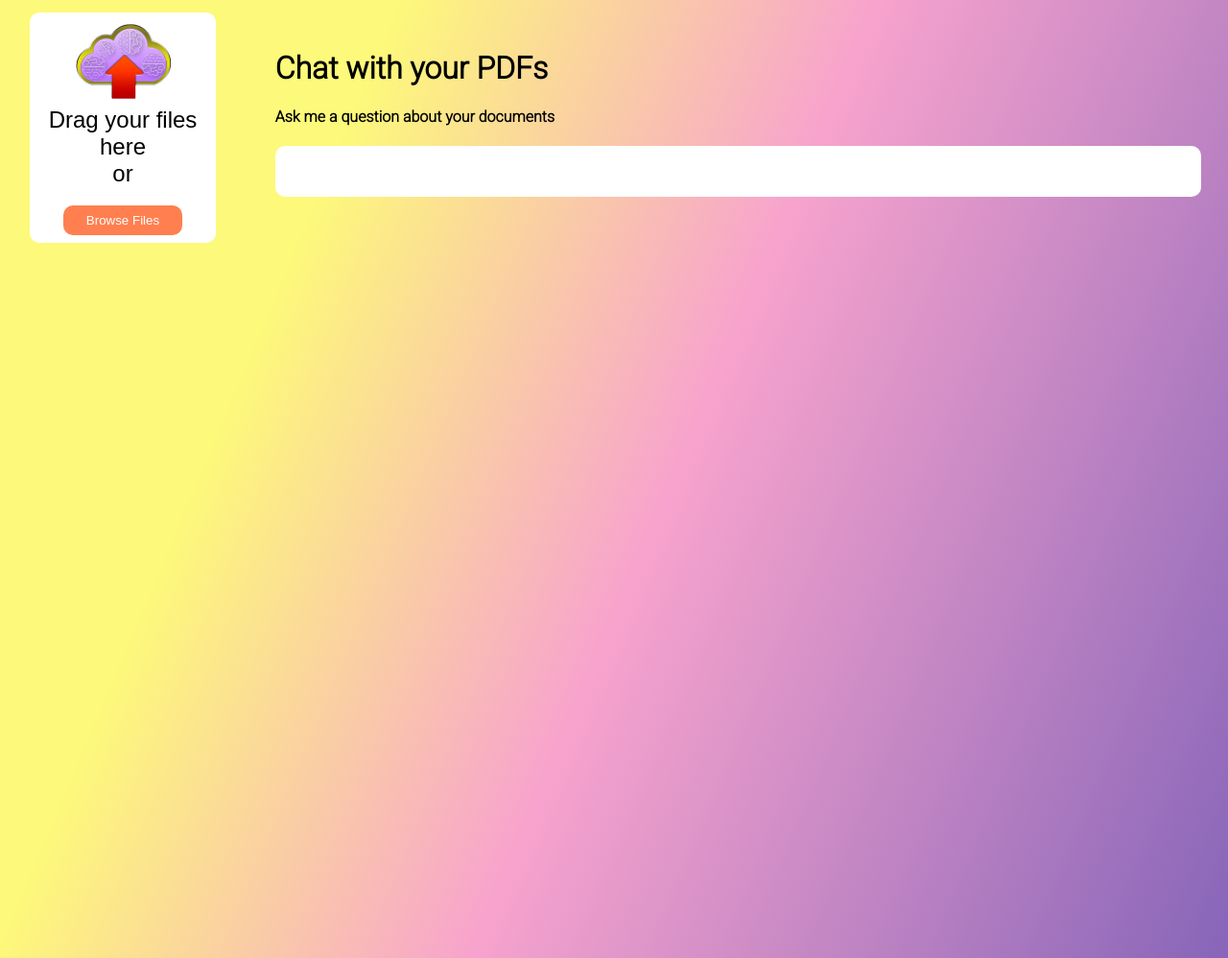
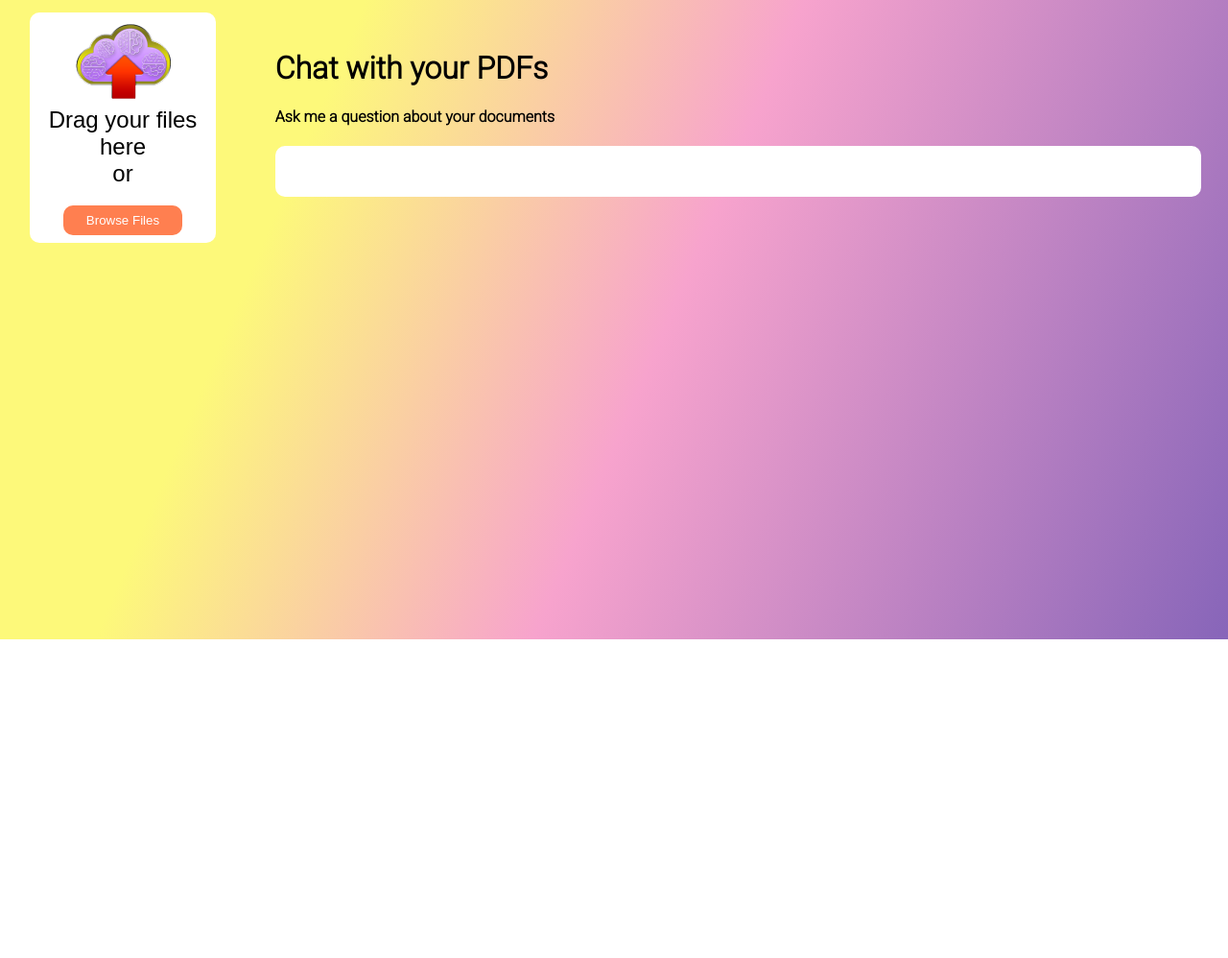
Before and after one commit to ManuelCampiUA/NGPT, a Flask app: template app/templates/index.html in a window 1280 px wide. Shown: the part 90-1088 px from the top of the page at 96% size. After the commit the page ends 756 px from the top, so only its background shows below. Run offline with Flask 3, Linux system fonts and the light colour scheme; the template is opened without the code that fills it, so the values that code supplies are empty; parts of the project's set-up code (start-up, migrations or seed data) failed here and were passed over.

Commit message:
fixata altezza pagina index

```diff
--- a/app/static/css/style_index.css
+++ b/app/static/css/style_index.css
@@ -5,7 +5,7 @@ body {
 .grid {
     display: grid;
     grid-template-columns: 20% 80%;
-    grid-template-rows: 1fr 2fr;
+    grid-template-rows: 1fr 1fr;
     background: var(--primary-color);
 
 }
```
Also changed, not shown: README.md.
